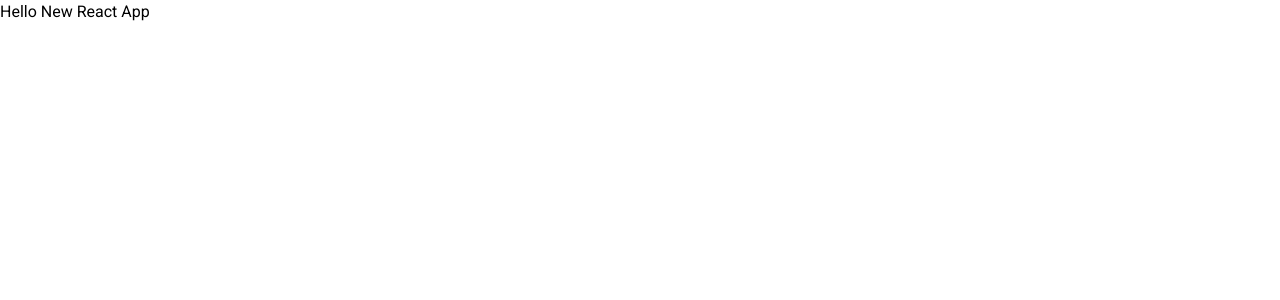
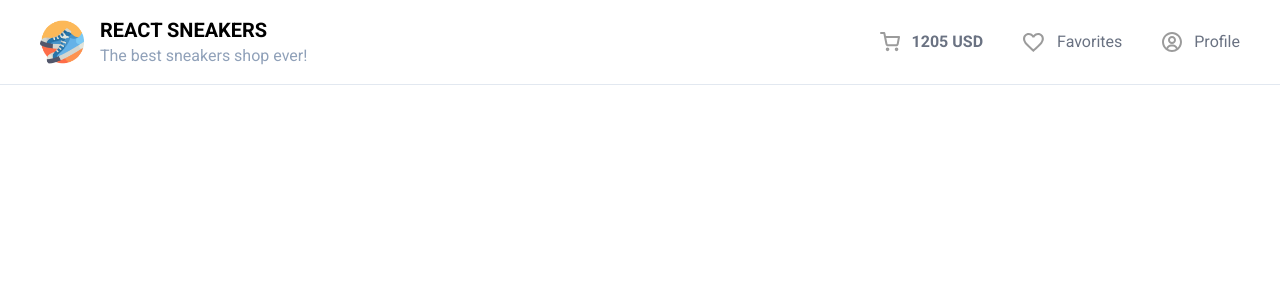
Before and after one commit to ArseniyFedarynchyk/sneakers-react, a React (Vite) app: page / in a window 1280 px wide. Shown: the top 300 px of the page. Built offline with nearby package versions, Linux system fonts and the light colour scheme.

Commit message:
Use heaer component in app

```diff
--- a/src/App.tsx
+++ b/src/App.tsx
@@ -1,5 +1,11 @@
+import Header from "./components/Header";
+
 function App() {
-  return <h1>Hello New React App</h1>;
+  return (
+    <>
+      <Header />
+    </>
+  );
 }
 
 export default App;
```
